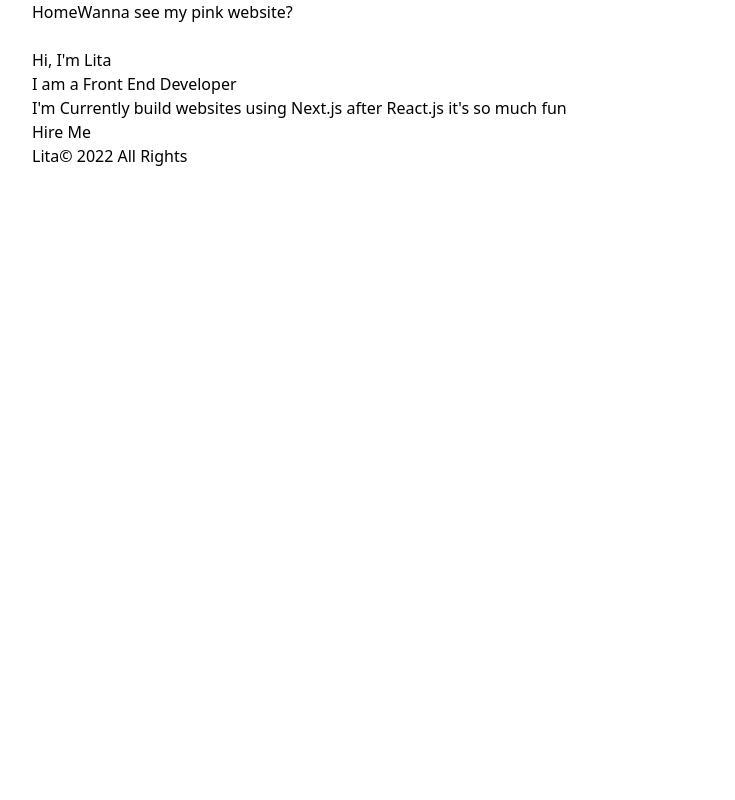
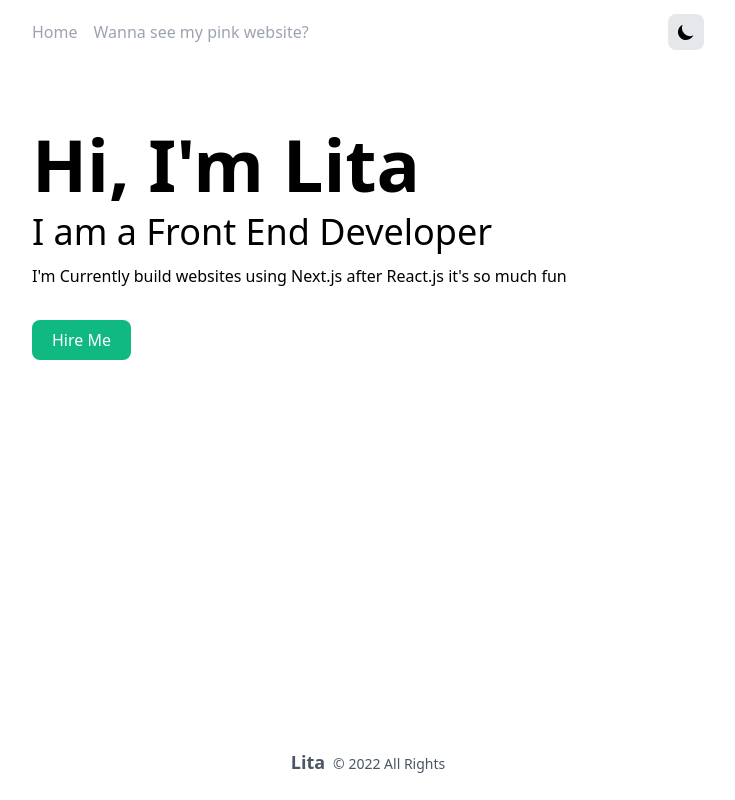
Before and after one commit to Talitazmiza/nextjs-webportofolio, a Next.js app: page / in a window 1280 px wide. Shown: the whole page, without its empty margins (272-1007 px from the left). Built offline with nearby package versions, Linux system fonts and the light colour scheme.

Commit message:
tailwind conifg edit

```diff
--- /dev/null
+++ b/postcss.config.js
@@ -0,0 +1,6 @@
+module.exports = {
+  plugins: {
+    tailwindcss: {},
+    autoprefixer: {},
+  },
+}
--- /dev/null
+++ b/tailwind.config.js
@@ -0,0 +1,11 @@
+module.exports = {
+  content: ["./pages/**/*.{js,ts,jsx,tsx}",
+  "./components/**/*.{js,ts,jsx,tsx}",
+  "./sections/**/*.{js,ts,jsx,tsx}",
+],
+  darkMode: 'class',
+  theme: {
+    extend: {},
+  },
+  plugins: [],
+}
```
